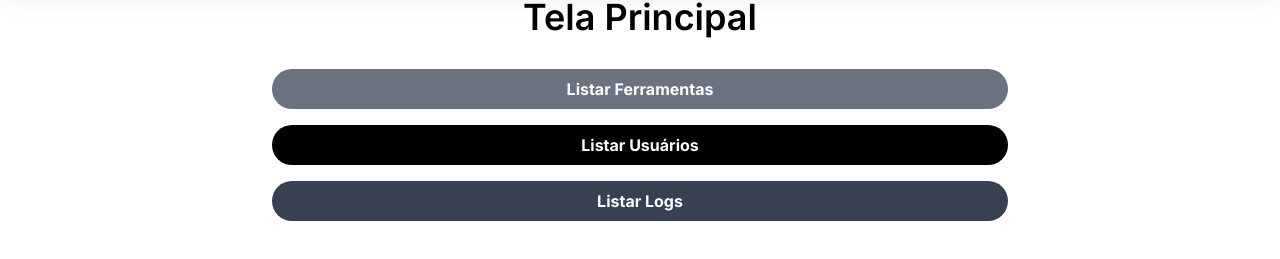
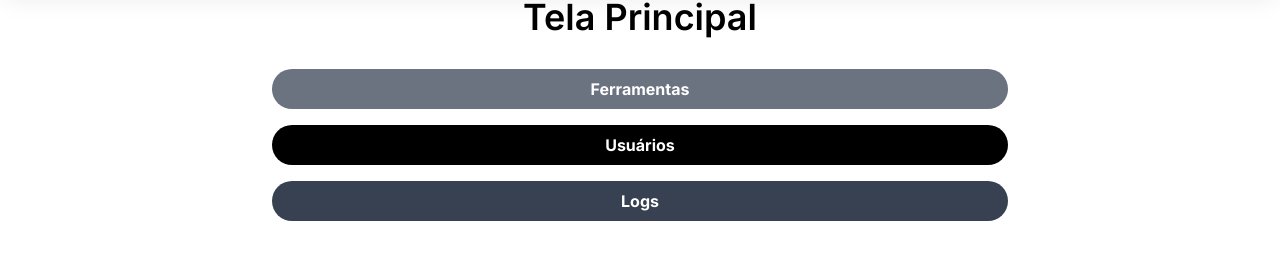
Before and after one commit to seeibt/projeto-cloud, a Next.js app: page / in a window 1280 px wide. Shown: the part 163-422 px from the top of the page. Built offline with nearby package versions, Linux system fonts and the light colour scheme.

Commit message:
feat: edit useroptions page

```diff
--- a/app/components/UserOptions.jsx
+++ b/app/components/UserOptions.jsx
@@ -8,17 +8,17 @@ export default function UserOptions() {
                 <div className="space-y-4">
                     <div className="bg-gray-500 hover:bg-gray-600 text-white font-bold py-2 px-4 rounded-full transition duration-300 ease-in-out">
                         <Link href="/listar-ferramentas">
-                            Listar Ferramentas
+                            Ferramentas
                         </Link>
                     </div>
                     <div className="bg-black hover:bg-gray-900 text-white font-bold py-2 px-4 rounded-full transition duration-300 ease-in-out">
                         <Link href="/listar-usuarios">
-                            Listar Usuários
+                            Usuários
                         </Link>
                     </div>
                     <div className="bg-gray-700 hover:bg-gray-800 text-white font-bold py-2 px-4 rounded-full transition duration-300 ease-in-out">
                         <Link href="/listar-logs">
-                            Listar Logs
+                            Logs
                         </Link>
                     </div>
                 </div>
```
